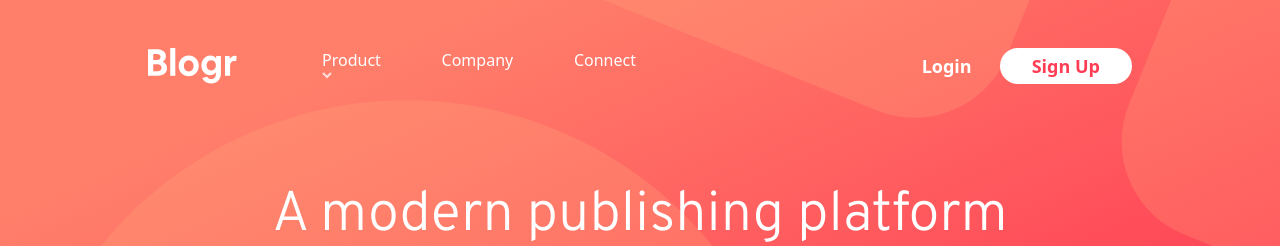
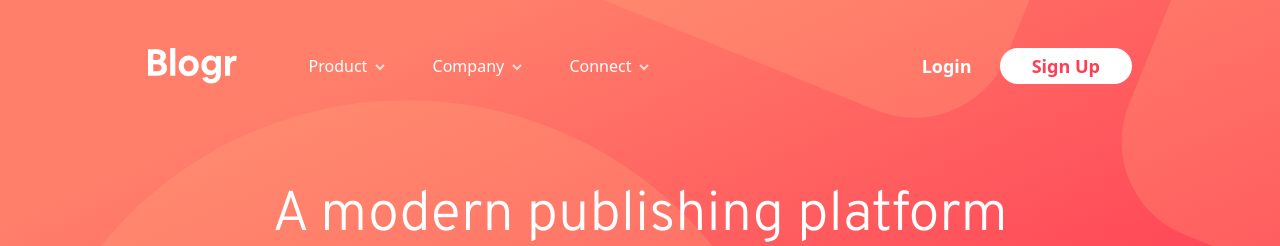
Before and after one commit to Samsegun/blogr-landing-page, a React (Create React App) app: page / in a window 1280 px wide. Shown: the top 246 px of the page. Built offline with nearby package versions, Linux system fonts and the light colour scheme.

Commit message:
ui fixes

```diff
--- a/public/index.html
+++ b/public/index.html
@@ -17,6 +17,8 @@
     <title>Blogr Landing Page</title>
   </head>
   <body>
+    <div id="backdrop"></div>
+    <div id="mobile-nav"></div>
     <div id="root"></div>
   </body>
 </html>
--- a/src/App.js
+++ b/src/App.js
@@ -6,7 +6,7 @@ import Footer from "./Components/Footer/Footer";
 
 function App() {
   return (
-    <div>
+    <div className="relative z-0">
       <Header />
       <DesignFuture />
       <StateofArt />
--- /dev/null
+++ b/src/Components/Header/MobileNav.js
@@ -0,0 +1,39 @@
+import arrow from "../../assets/icon-arrow-dark.svg";
+
+const MobileNav = () => {
+  return (
+    <div
+      aria-label="hidden"
+      className="absolute z-20 top-[20%] left-1/2 flex flex-col justify-between
+     w-11/12 bg-white h-[50vh] shadow-2xl pt-4 pb-8
+    rounded-lg text-xl font-semibold font-overpass text-body-copy
+    animate-slide-in"
+    >
+      <nav className="w-4/5 mx-auto border-b-[1px] border-footer-text">
+        <ul className="flex flex-col items-center">
+          <a href="/" className="my-4">
+            Product
+            <img src={arrow} alt="arrow down" className="inline ml-2" />
+          </a>
+          <a href="/" className="my-4">
+            Company
+            <img src={arrow} alt="arrow down" className="inline ml-2" />
+          </a>
+          <a href="/" className="my-4">
+            Connect
+            <img src={arrow} alt="arrow down" className="inline ml-2" />
+          </a>
+        </ul>
+      </nav>
+
+      <div className="flex flex-col items-center">
+        <button className="my-4 text-xl font-semibold">Login</button>
+        <button className="px-8 py-1 font-semibold text-white rounded-full bg-button-gradient font-ubuntu">
+          Sign Up
+        </button>
+      </div>
+    </div>
+  );
+};
+
+export default MobileNav;
--- a/src/Components/Header/Navbar.js
+++ b/src/Components/Header/Navbar.js
@@ -1,26 +1,91 @@
+import ReactDOM from "react-dom";
+import { useState } from "react";
 import logo from "../../assets/logo.svg";
 import hamburger from "../../assets/icon-hamburger.svg";
+import closeBtn from "../../assets/icon-close.svg";
 import arrow from "../../assets/icon-arrow-light.svg";
+import MobileNav from "./MobileNav";
 
 const Navbar = () => {
+  const [showNav, setShowNav] = useState(false);
+
+  const mobileMenuHandler = () => {
+    setShowNav(!showNav);
+  };
+
   return (
-    <nav className="flex items-center justify-between gap-6 px-5 pt-12 mx-auto pb-28 desktop:w-4/5 desktop:justify-start">
-      <div className="">
+    <nav className="relative flex items-center justify-between gap-6 px-5 pt-12 mx-auto pb-28 desktop:w-4/5 desktop:justify-start">
+      {/* brand icon */}
+      <div>
         <img src={logo} alt="blogger logo" />
       </div>
 
-      <div className="desktop:hidden">
-        <img src={hamburger} alt="menu" />
-      </div>
+      {/* hamburger icon */}
+      {!showNav && (
+        <div
+          className="desktop:hidden hover:cursor-pointer hover:bg-footer-text animate-open-nav"
+          onClick={mobileMenuHandler}
+        >
+          <img src={hamburger} alt="menu" />
+        </div>
+      )}
 
-      <div className="hidden text-white desktop:w-full desktop:flex desktop:justify-between">
+      {/* close icon */}
+      {showNav && (
+        <div
+          className="relative z-20 animate-close-nav"
+          onClick={mobileMenuHandler}
+        >
+          <img src={closeBtn} alt="close icon" />
+        </div>
+      )}
+
+      {/* mobile navigation */}
+      {showNav &&
+        ReactDOM.createPortal(
+          <MobileNav />,
+          document.getElementById("mobile-nav")
+        )}
+
+      {/* backdrop */}
+      {showNav &&
+        ReactDOM.createPortal(
+          <div
+            aria-label="hidden"
+            className="z-10 left-0 top-0
+           bg-backdrop fixed h-[100vh] w-[100vw] animate-backdrop"
+            onClick={mobileMenuHandler}
+          ></div>,
+          document.getElementById("backdrop")
+        )}
+
+      {/* desktop navigation */}
+      <div className="hidden text-white desktop:w-full desktop:flex desktop:justify-between desktop:items-center">
         <ul className="flex justify-evenly basis-2/4">
           <a href="/" className="">
             Product
-            <img src={arrow} alt="arrow down" />
+            <img
+              src={arrow}
+              alt="arrow down"
+              className="hidden ml-2 desktop:inline"
+            />
           </a>
-          <a href="/">Company</a>
-          <a href="/">Connect</a>
+          <a href="/">
+            Company
+            <img
+              src={arrow}
+              alt="arrow down"
+              className="hidden ml-2 desktop:inline"
+            />
+          </a>
+          <a href="/">
+            Connect
+            <img
+              src={arrow}
+              alt="arrow down"
+              className="hidden ml-2 desktop:inline"
+            />
+          </a>
         </ul>
 
         <div className="flex items-center justify-end text-lg font-black basis-2/4">
--- a/tailwind.config.js
+++ b/tailwind.config.js
@@ -15,6 +15,7 @@ module.exports = {
       "cta-mobilenav-lightred": "#ff3d54",
       "dark-gray-blue": "#2c2d3f",
       "dark-desature-blue": "#3f4164",
+      backdrop: "#2b2a2acc",
     },
     fontFamily: {
       overpass: ["Overpass", "sans-serif"],
@@ -34,6 +35,8 @@ module.exports = {
         "design-for-future": "url('./assets/illustration-editor-desktop.svg')",
         "free-open": "url('./assets/illustration-laptop-desktop.svg')",
         "body-gradient": "linear-gradient(rgba(44, 45, 63, 0.9)100%)",
+        "button-gradient":
+          "linear-gradient(to left,rgb(255, 61, 84) 10%,rgb(255, 143, 112) 90%)",
       },
       backgroundPosition: {
         "top-4": "left -21rem bottom -32rem",
@@ -55,6 +58,30 @@ module.exports = {
       margin: {
         "small-screen": "0 auto",
       },
+      animation: {
+        "slide-in": "slide-in 1s ease forwards",
+        "close-nav": "close-nav 1s ease forwards",
+        "open-nav": "open-nav 1s ease forwards",
+        backdrop: "backdrop 1s ease forwards",
+      },
+      keyframes: {
+        "slide-in": {
+          "0%": { transform: "translate(-50%, -3rem)" },
+          "100%": { transform: "translate(-50%, 0)" },
+        },
+        "close-nav": {
+          "0%": { transform: "translate(0, -2rem)" },
+          "100%": { transform: "translate(0, 0)" },
+        },
+        "open-nav": {
+          "0%": { transform: "translate(0, 2rem)" },
+          "100%": { transform: "translate(0, 0)" },
+        },
+        backdrop: {
+          "0%": { opacity: "0" },
+          "100%": { opacity: "1" },
+        },
+      },
     },
   },
   plugins: [],
```
